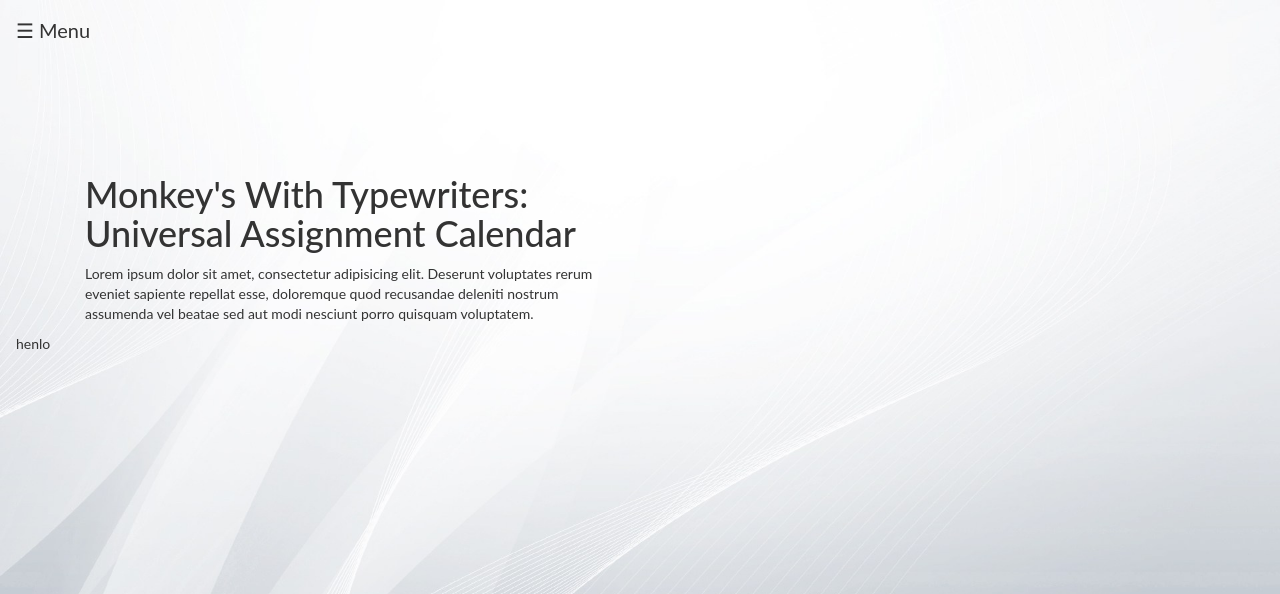
After one commit to jguevarra/Assignment-Interactive-Checklist, a Django app: template uni_assignment_calendar/templates/uni_assignment_calendar/about_page.html in a window 1280 px wide. The commit adds this page. Shown: the top 594 px of the page. Run offline with Django 3.2, Linux system fonts and the light colour scheme; the template is opened without the code that fills it, so the values that code supplies are empty; some libraries are stand-ins or nearby versions.

Commit message:
jaz's changes

```diff
--- /dev/null
+++ b/uni_assignment_calendar/templates/uni_assignment_calendar/about_page.html
@@ -0,0 +1,7 @@
+{% extends 'base_login.html' %}
+
+{% block content %}
+
+<p>henlo</p>
+
+{% endblock %}
--- a/uni_assignment_calendar/templates/uni_assignment_calendar/schedule.html
+++ b/uni_assignment_calendar/templates/uni_assignment_calendar/schedule.html
@@ -15,8 +15,6 @@
 			<input type="search" placeholder="Search by course Number" name="search_num" value='{{ query }}'>
 			<button type="submit" class="btn btn-primary">Search</button>
 		</form>
-
-<!-- 		<p>{{ message }}</p> -->
 
 		{% if result %}
 		<ul>
```
